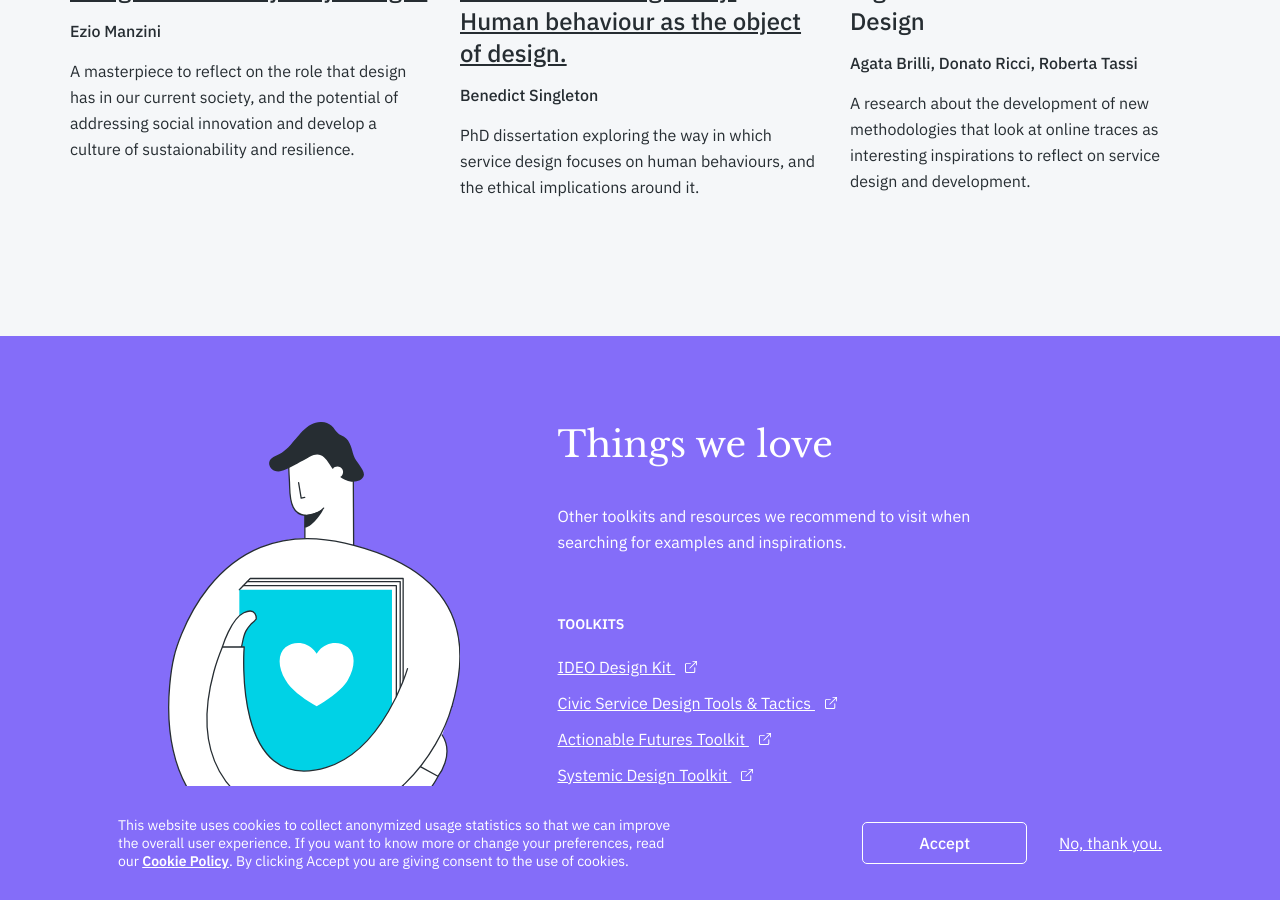
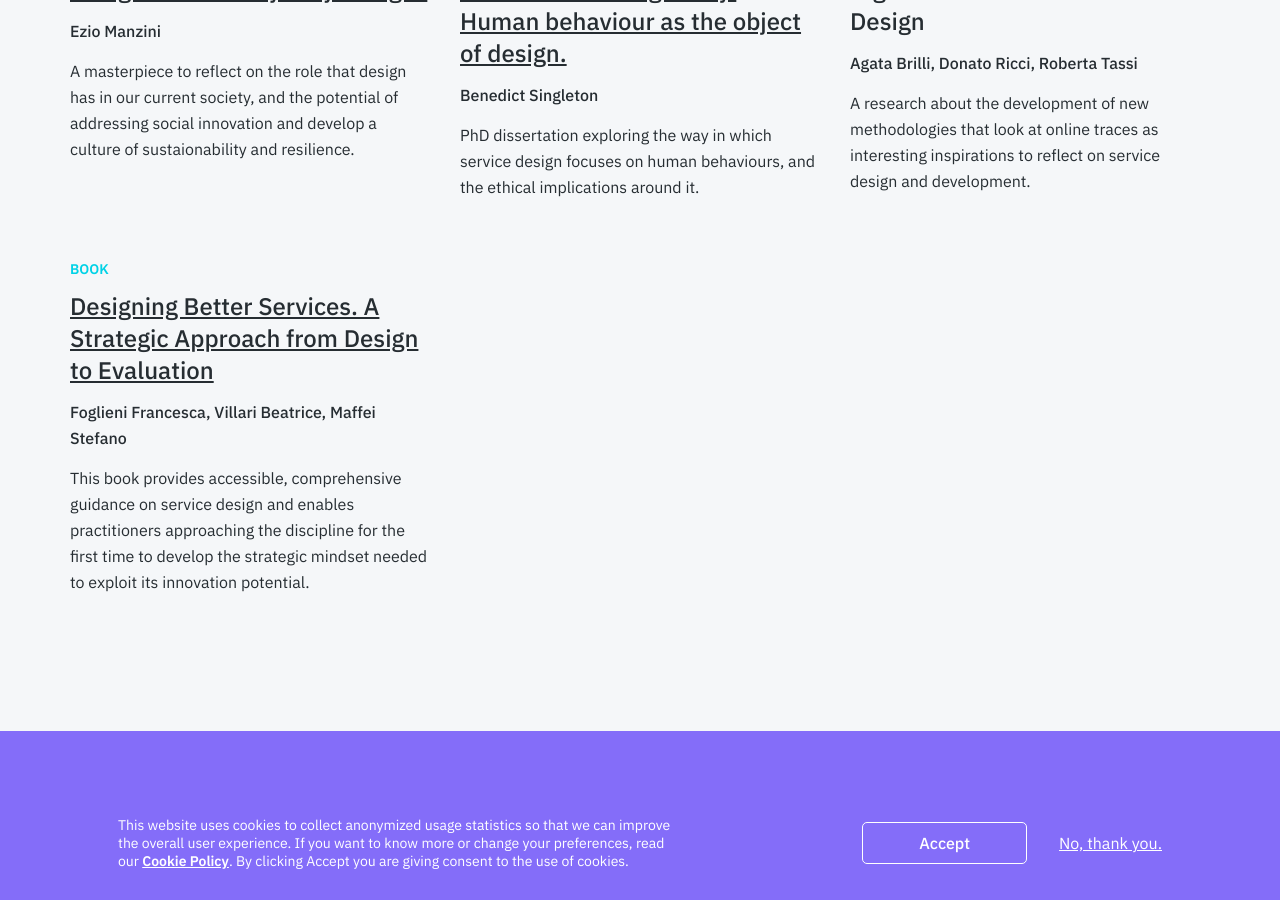
Before and after one commit to service-design-tools/sdt-website, a Jekyll site: the page built from resources.html, in a window 1280 px wide and 900 px high, scrolled down 2291 px. Built offline with Jekyll 4.4.1, drawn with Linux system fonts in a browser that asks for light colours.

Commit message:
Update resources page “publications”

```diff
--- a/_data/publications.yml
+++ b/_data/publications.yml
@@ -44,3 +44,11 @@ publication:
       development.
     title: Digital Methods for Service Design
     type: paper
+  - author: ' Foglieni Francesca, Villari Beatrice, Maffei Stefano '
+    description: >-
+      This book provides accessible, comprehensive guidance on service design
+      and enables practitioners approaching the discipline for the first time to
+      develop the strategic mindset needed to exploit its innovation potential.
+    title: Designing Better Services. A Strategic Approach from Design to Evaluation
+    type: Book
+    url: 'https://www.springer.com/gp/book/9783319631776'
```
